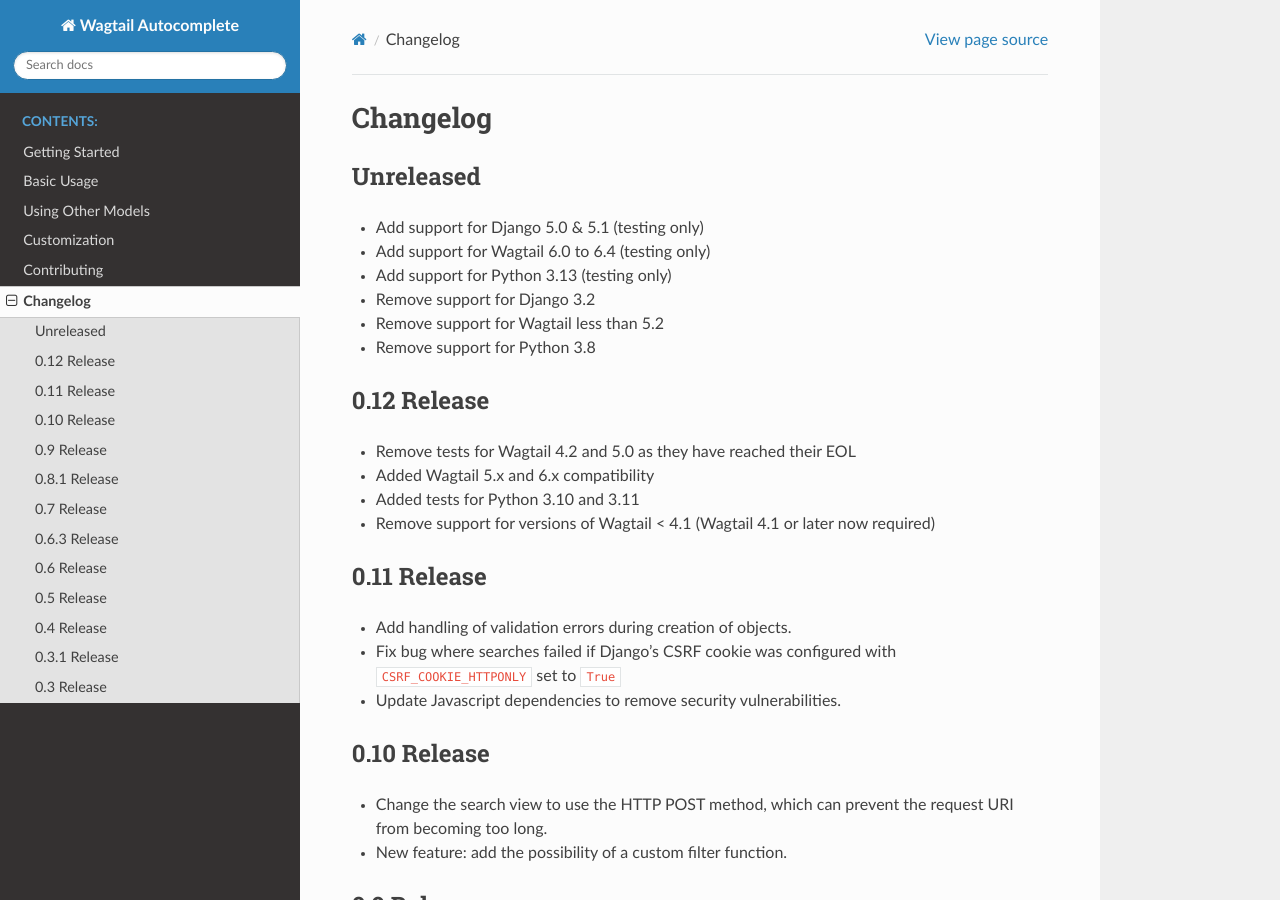
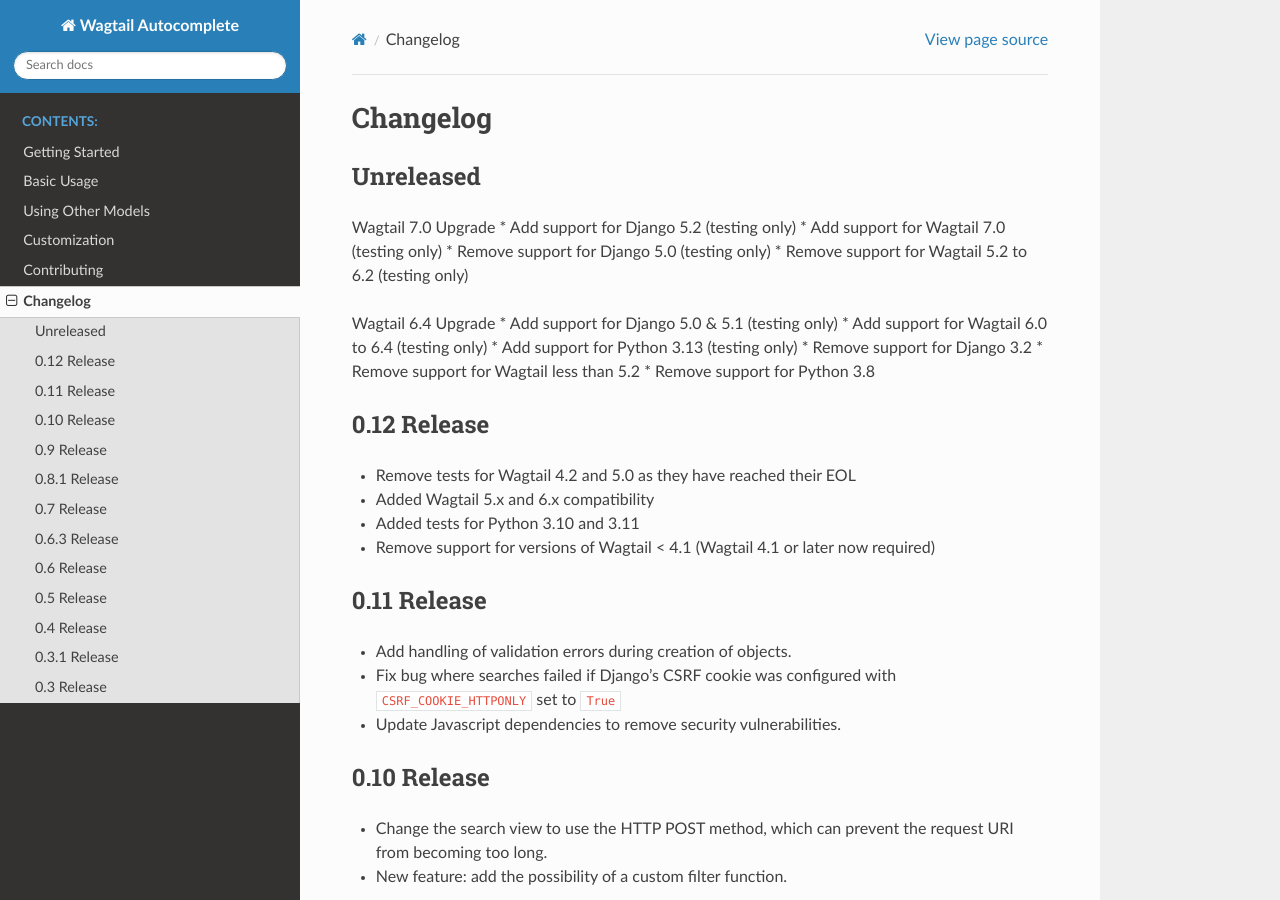
Before and after one commit to wagtail/wagtail-autocomplete, a Sphinx documentation site: the page built from docs/changelog.rst, in a window 1280 px wide and 900 px high. Built offline with Sphinx 7.4.7 and the Read the Docs theme 3.1.0, drawn with Linux system fonts in a browser that asks for light colours.

Commit message:
Update tox.ini and changelog.rst for Wagtail 7.0 support

```diff
--- a/docs/changelog.rst
+++ b/docs/changelog.rst
@@ -4,7 +4,13 @@ Changelog
 
 Unreleased
 ----------
+Wagtail 7.0 Upgrade
+* Add support for Django 5.2 (testing only)
+* Add support for Wagtail 7.0 (testing only)
+* Remove support for Django 5.0 (testing only)
+* Remove support for Wagtail 5.2 to 6.2 (testing only)
 
+Wagtail 6.4 Upgrade
 * Add support for Django 5.0 & 5.1 (testing only)
 * Add support for Wagtail 6.0 to 6.4 (testing only)
 * Add support for Python 3.13 (testing only)
```
Also changed, not shown: setup.py (+3 -4 lines), 1 other file.
